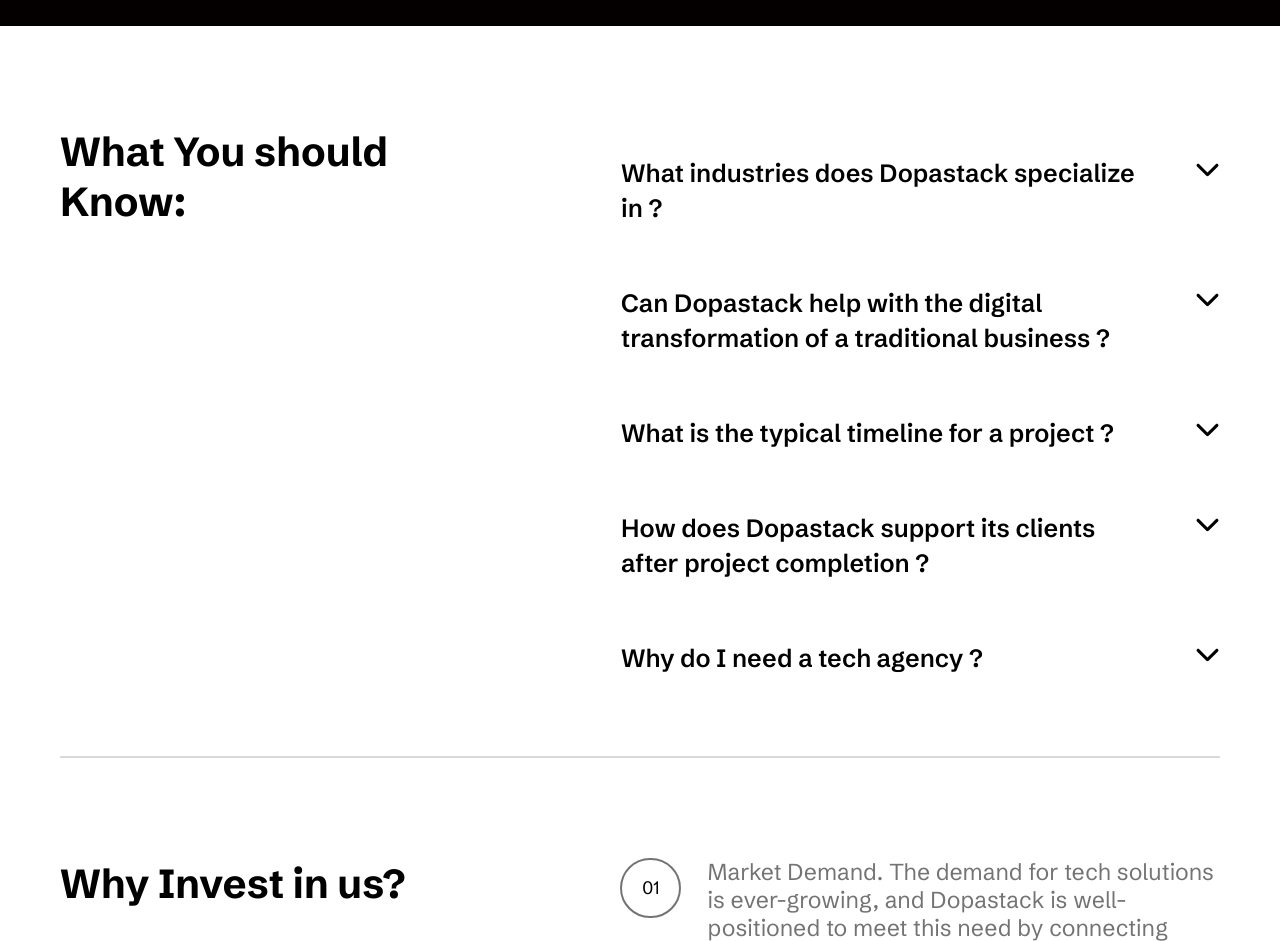
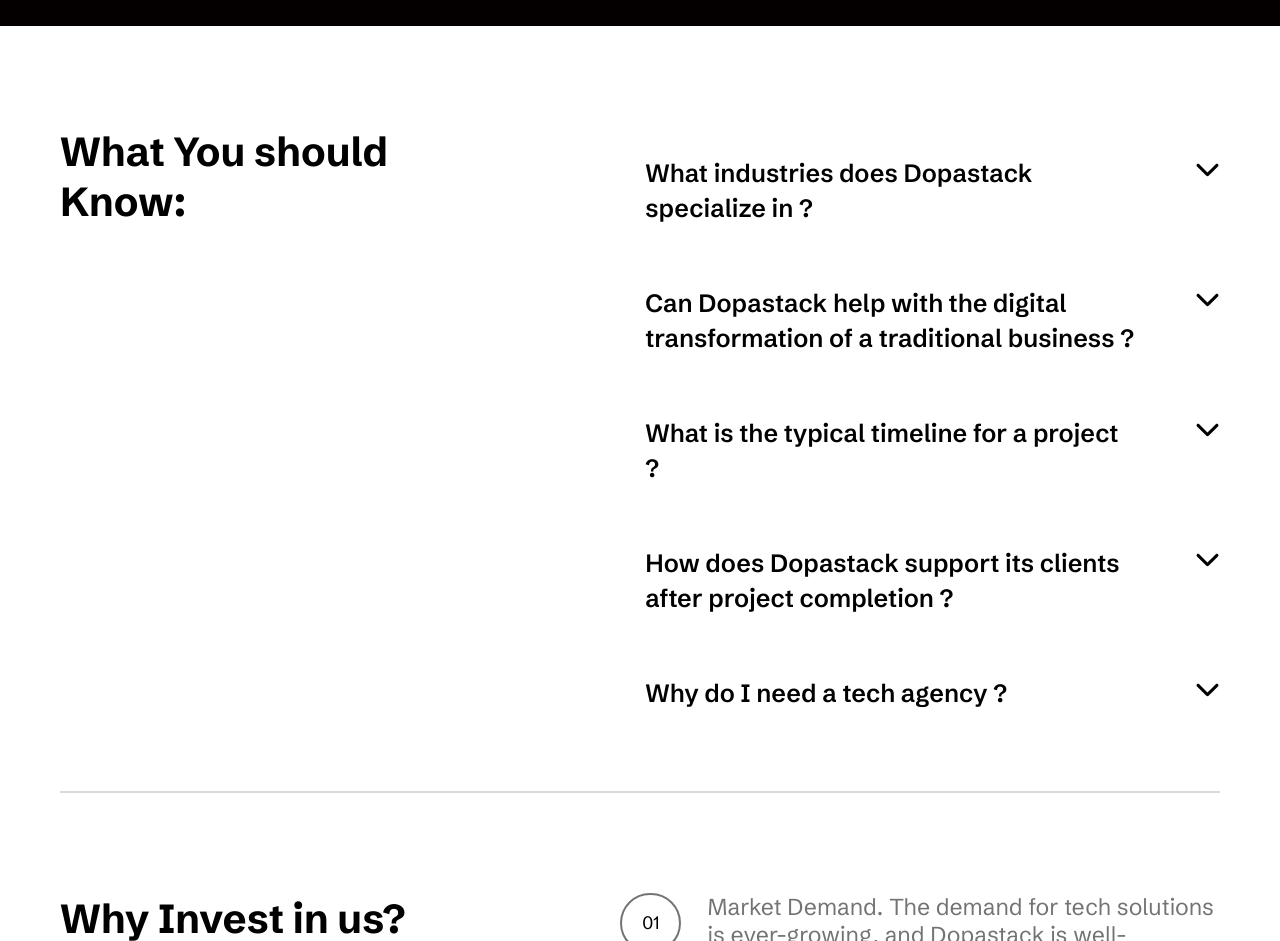
Before and after one commit to oveey/Dopastack-, a React (Create React App) app: page / in a window 1280 px wide. Shown: the part 6600-7541 px from the top of the page. Built offline with nearby package versions, Linux system fonts and the light colour scheme; a web font is replaced by a local one.

Commit message:
new changes

```diff
--- a/src/styles/home.css
+++ b/src/styles/home.css
@@ -356,6 +356,8 @@
 
 .questions {
   display: flex;
+  width: 100%;
+  max-width: 900px;
   padding: 30px 0;
   justify-content: space-between;
   text-align: left;
@@ -379,6 +381,8 @@
   color: rgba(0, 0, 0, 0.55);
   font-size: 25px;
   font-style: normal;
+  width: 100%;
+  max-width: 900px;
   font-weight: 400;
   padding: 30px 0;
   border-bottom: 2px solid #d9d9d9;
@@ -387,12 +391,14 @@
 /************************* Styling for individual FAQ items ************************************/
 
 .summary__section {
-  background-color: #6947d0;
   padding: 100px 60px;
+  background: #6947D0;
 }
+
 .summary__text {
   padding: 100px 0;
 }
+
 .summary__text p {
   color: #fff;
   font-family: "Schibsted Grotesk";
@@ -729,6 +735,11 @@
   .work__con {
     padding-bottom: 50px;
   }
+
+  .answers {
+    padding: 30px 10px;
+
+  }
 }
 
 @media (max-width: 480px) {
```
